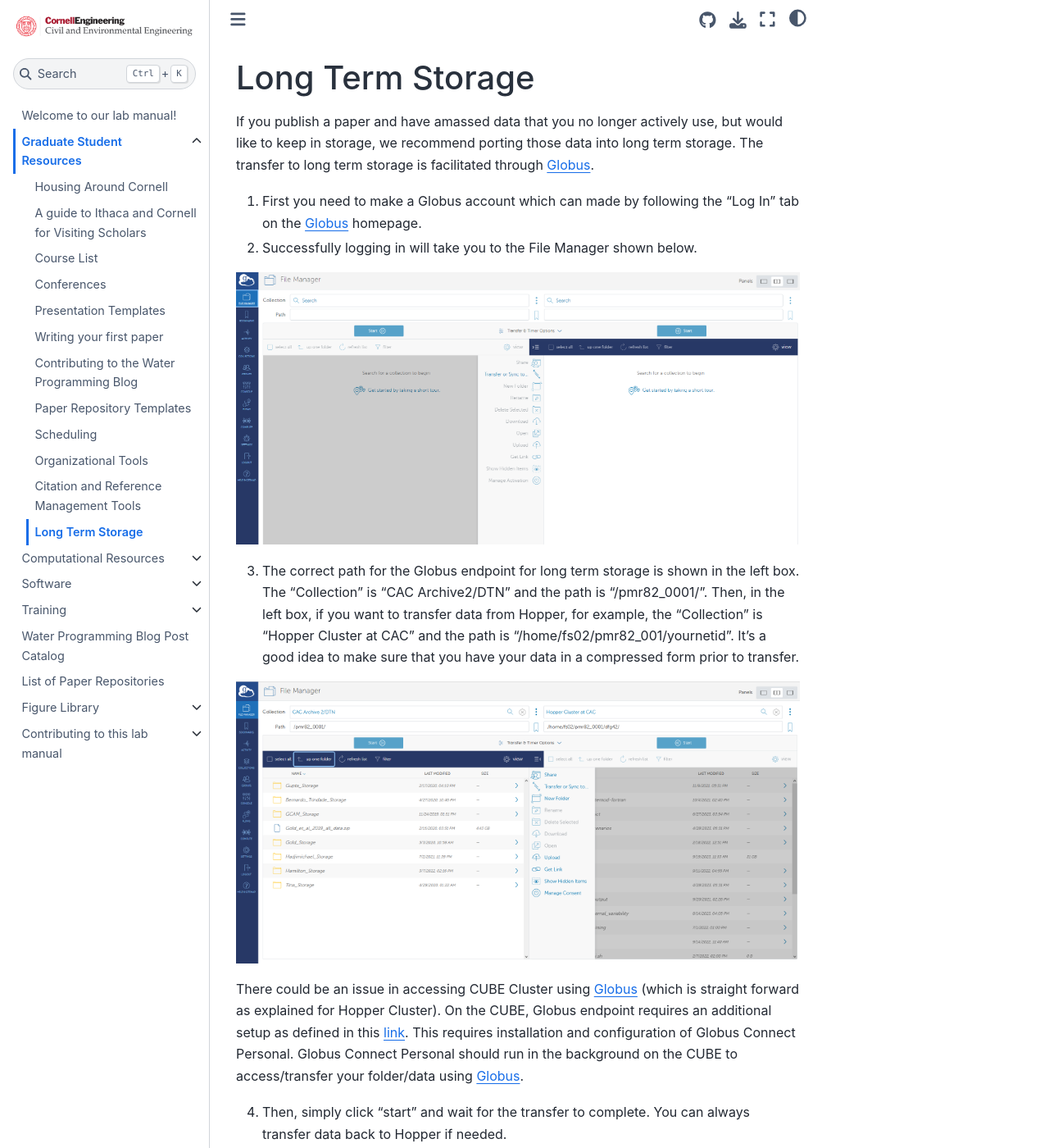
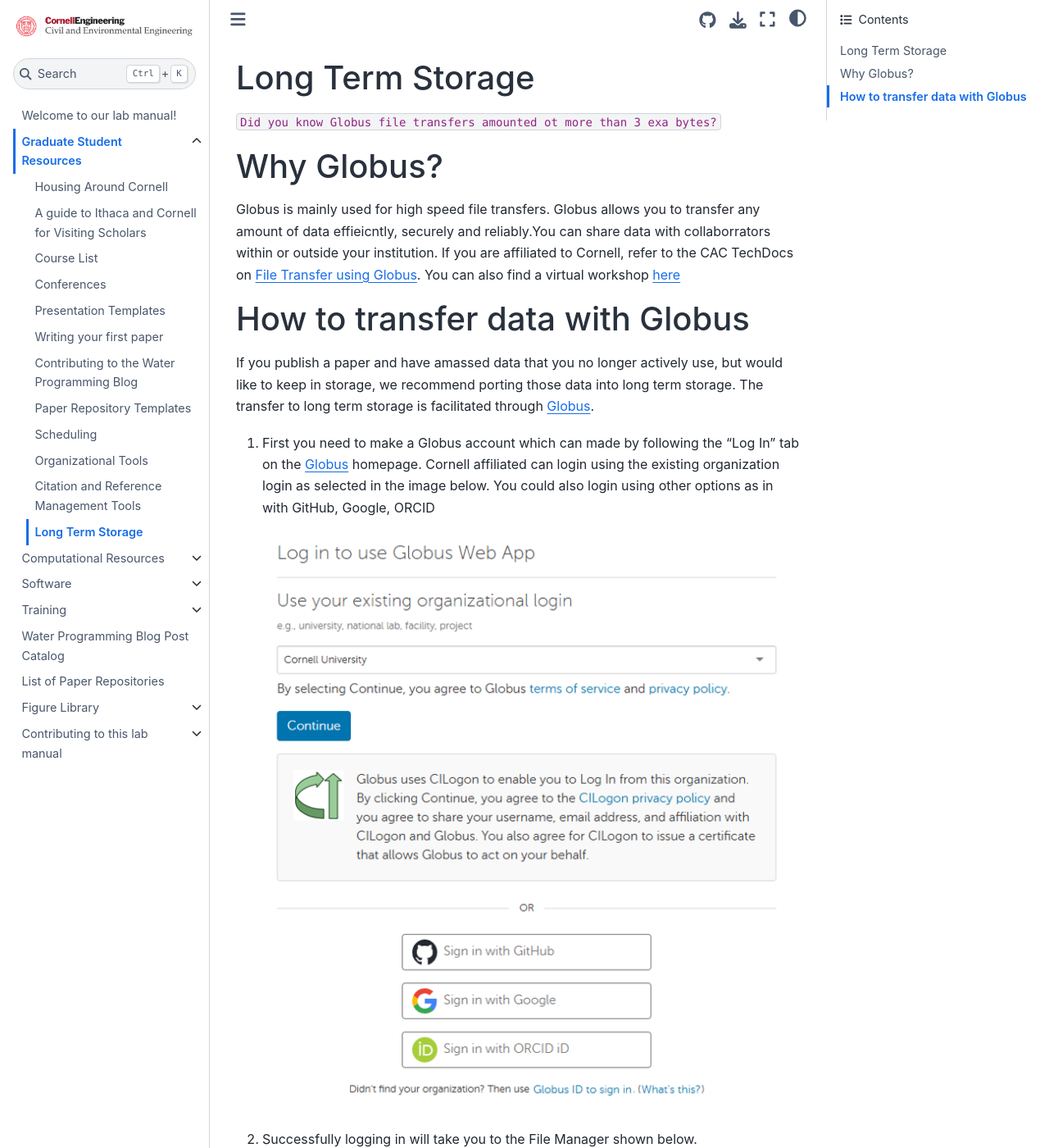
Before and after one commit to reedgroup/reedgroup.github.io, a Jupyter Book: the page built from docs/GraduateStudentResources/LongTermStorage.md, in a window 1280 px wide and 1400 px high. Shown: the whole window at 82% size. Built offline with Jupyter Book 1.0.4 settings and Sphinx 7.4.7 and the Sphinx Book theme 1.1.4, drawn with Linux system fonts in a browser that asks for light colours; pages that are not in the unit, such as notebooks, are missing from menus; some of the changed text lies outside the part shown.

Commit message:
Adding data compression and update Longtermstorage

```diff
--- a/docs/GraduateStudentResources/LongTermStorage.md
+++ b/docs/GraduateStudentResources/LongTermStorage.md
@@ -1,19 +1,29 @@
 # Long Term Storage
 
+`Did you know Globus file transfers amounted ot more than 3 exa bytes?`
+
+# Why Globus?
+
+Globus is mainly used for high speed file transfers. Globus allows you to transfer any amount of data effieicntly, securely and reliably.You can share data with collaborrators within or outside your institution. If you are affiliated to Cornell, refer to the CAC TechDocs on [File Transfer using Globus](https://www.cac.cornell.edu/techdocs/files/FileTransferGlobus/). You can also find a virtual workshop [here](https://cvw.cac.cornell.edu/globusxfer)
+
+# How to transfer data with Globus
 If you publish a paper and have amassed data that you no longer actively use, but would like to keep in storage, we recommend porting those data into long term storage. The transfer to long term storage is facilitated through [Globus](https://www.globus.org/).
 
-1. First you need to make a Globus account which can made by following the "Log In" tab on the [Globus](https://www.globus.org/) homepage.
+1. First you need to make a Globus account which can made by following the "Log In" tab on the [Globus](https://www.globus.org/) homepage. Cornell affiliated can login using the existing organization login as selected in the image below. You could also login using other options as in with GitHub, Google, ORCID
+
+![](../images/globus3.png)
 
 2. Successfully logging in will take you to the File Manager shown below.
 
-
 ![](../images/globus1.png)
-
 
 3. The correct path for the Globus endpoint for long term storage is shown in the left box. The "Collection" is "CAC Archive2/DTN" and the path is "/pmr82_0001/". Then, in the left box, if you want to transfer data from Hopper, for example, the "Collection" is "Hopper Cluster at CAC" and the path is "/home/fs02/pmr82_001/yournetid". It's a good idea to make sure that you have your data in a compressed form prior to transfer.
 
 ![](../images/globus2.png)
 
-There could be an issue in accessing CUBE Cluster using [Globus](https://www.globus.org/) (which is straight forward as explained for Hopper Cluster). On the CUBE, Globus endpoint requires an additional setup as defined in this [link](https://docs.globus.org/globus-connect-personal/install/linux/). This requires installation and configuration of Globus Connect Personal. Globus Connect Personal should run in the background on the CUBE to access/transfer your folder/data using [Globus](https://www.globus.org/).
+On some computing systems, Globus endpoint requires an additional setup as defined in this [link](https://docs.globus.org/globus-connect-personal/install/linux/). This requires installation and configuration of Globus Connect Personal. Globus Connect Personal should run in the background on the system to access/transfer your folder/data using [Globus](https://www.globus.org/). This is applicable for your peronal computers. Installation details for Mac and Windows are [here](https://www.globus.org/globus-connect-personal)
 
 4. Then, simply click "start" and wait for the transfer to complete. You can always transfer data back to Hopper if needed.
+
+
+Read [this blog post](https://waterprogramming.wordpress.com/2018/09/07/establishing-an-effective-data-backup-strategy-for-your-workstation/) on establishing an effective data backup strategy for your workstation.
```
Also changed, not shown: docs/Training/DataCompression.md (added, +56 -0 lines), docs/images/globus3.png (added).
